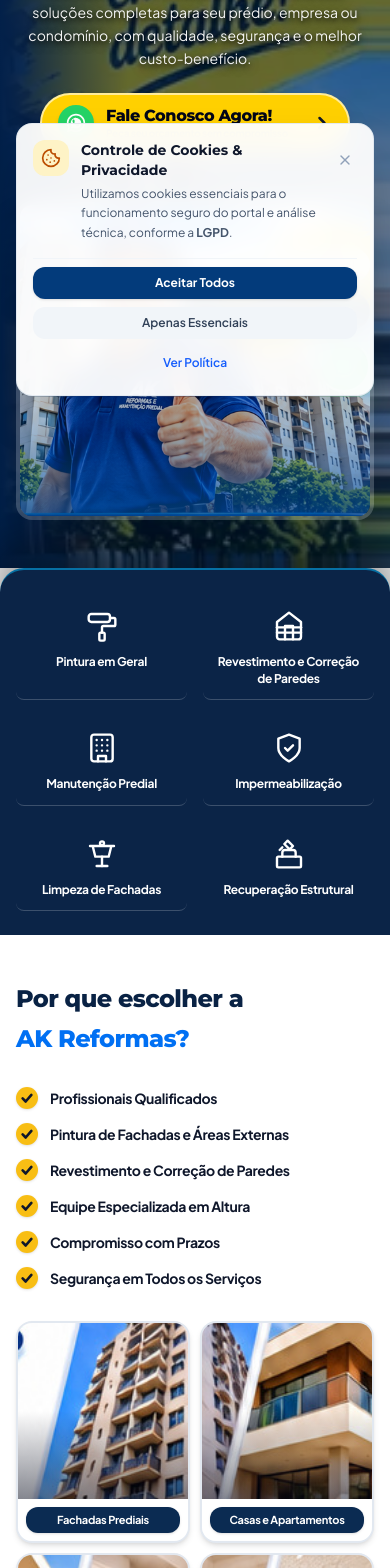
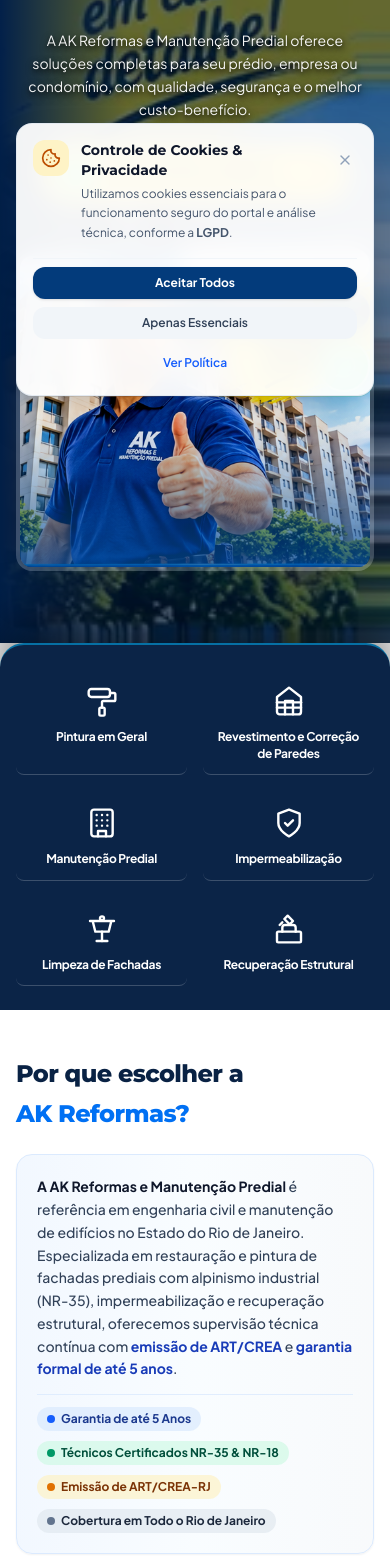
Before and after one commit to jrmacbrandt/ak_reformas, a React (Vite) app: page / in a window 390 px wide. Shown: the part 432-2000 px from the top of the page. Built offline with nearby package versions, Linux system fonts and the light colour scheme.

Commit message:
feat: show SEO/AEO authority texts on frontend and calibrate mobile stacking overlap timing for complete worker photo and 3rd testimonial view

```diff
--- a/src/components/Hero.tsx
+++ b/src/components/Hero.tsx
@@ -33,7 +33,10 @@ export const Hero: React.FC<HeroProps> = ({
   onOpenQuoteModal,
 }) => {
   return (
-    <section id="inicio" className="sticky top-0 z-0 overflow-hidden bg-[#03214a] text-white min-h-[540px] sm:min-h-[580px] lg:min-h-[640px] flex items-center w-full">
+    <section
+      id="inicio"
+      className="sticky z-0 overflow-hidden bg-[#03214a] text-white min-h-[540px] sm:min-h-[580px] lg:min-h-[640px] flex items-center w-full top-[calc(100vh-100%)] lg:top-0"
+    >
       {/* Background Container anchored to the RIGHT, scaling to 100% height without any cropping of helmet or yellow badge */}
       <div className="absolute inset-0 z-0 flex justify-end overflow-hidden bg-[#03214a] pointer-events-none select-none">
         <picture className="h-full flex justify-end shrink-0">
@@ -61,6 +64,12 @@ export const Hero: React.FC<HeroProps> = ({
 
           {/* Left Column: Headlines, Paragraph, and Yellow CTA Button */}
           <div className="lg:col-span-7 z-20 pt-2 lg:pt-6 text-center lg:text-left">
+
+            {/* Visual SEO & Geo Badge */}
+            <div className="inline-flex items-center gap-2 px-3 py-1 rounded-full bg-white/10 backdrop-blur-sm border border-white/20 text-white text-[11px] sm:text-xs font-bold tracking-wide uppercase mb-2 shadow-xs">
+              <span className="w-2 h-2 rounded-full bg-[#25D366] animate-pulse"></span>
+              <span>Rio de Janeiro · Alpinismo Industrial NR-35 · Pintura de Fachadas</span>
+            </div>
 
             {/* Angled headline container matching original flyer tilt of -6.8 degrees */}
             <div
@@ -204,8 +213,8 @@ export const Hero: React.FC<HeroProps> = ({
           {/* Right Column: Hero Contractor + Modern Balcony Building Visual */}
           <div className="lg:col-span-5 relative mt-4 lg:mt-0 flex justify-center lg:justify-end items-end">
 
-            {/* Mobile View: Kept 100% exactly as requested by user */}
-            <div className="block lg:hidden relative w-full max-w-[420px] sm:max-w-[460px]">
+            {/* Mobile View: Dedicated space allowing the worker photo to be fully viewed before next section rises */}
+            <div className="block lg:hidden relative w-full max-w-[420px] sm:max-w-[460px] pb-6 sm:pb-8">
               <div className="relative rounded-2xl overflow-hidden shadow-2xl border-4 border-white/20">
                 <img
                   src="/extracted/hero_contractor_full.png"
--- a/src/components/Testimonials.tsx
+++ b/src/components/Testimonials.tsx
@@ -18,7 +18,10 @@ export const Testimonials: React.FC<TestimonialsProps> = ({
   onUpdateTestimonials,
 }) => {
   return (
-    <section id="depoimentos" className="sticky top-0 z-10 py-16 sm:py-20 bg-[#0a2f60] text-white overflow-hidden scroll-mt-20">
+    <section
+      id="depoimentos"
+      className="sticky z-10 py-12 sm:py-16 pb-16 sm:pb-20 bg-[#0a2f60] text-white overflow-hidden scroll-mt-20 top-[calc(100vh-100%)] lg:top-0"
+    >
       {/* Background radial glow */}
       <div className="absolute top-1/2 left-1/4 -translate-y-1/2 w-[600px] h-[300px] bg-blue-500/15 rounded-full blur-3xl pointer-events-none" />
 
--- a/src/components/WhyChooseUs.tsx
+++ b/src/components/WhyChooseUs.tsx
@@ -26,7 +26,7 @@ export const WhyChooseUs: React.FC<WhyChooseUsProps> = ({
       <div className="max-w-[1240px] mx-auto px-4 sm:px-6 lg:px-8">
 
         {/* Section Heading: "Por que escolher a AK Reformas?" */}
-        <div className="mb-8 sm:mb-12">
+        <div className="mb-6 sm:mb-8">
           <h2 className="font-display font-extrabold text-2xl sm:text-3xl lg:text-4xl tracking-tight flex flex-wrap items-center gap-2">
             <span
               contentEditable={isEditable}
@@ -45,6 +45,31 @@ export const WhyChooseUs: React.FC<WhyChooseUsProps> = ({
               {titleHighlight}
             </span>
           </h2>
+        </div>
+
+        {/* SEO & AEO Authority Block: Definitive Entity Summary & Trust Credentials */}
+        <div className="mb-8 p-5 sm:p-6 rounded-2xl bg-gradient-to-r from-blue-50/80 via-sky-50/40 to-slate-50 border border-blue-100 shadow-xs">
+          <p className="text-sm sm:text-[15px] text-slate-700 leading-relaxed font-medium">
+            <strong className="text-slate-900 font-bold">A AK Reformas e Manutenção Predial</strong> é referência em engenharia civil e manutenção de edifícios no Estado do Rio de Janeiro. Especializada em restauração e pintura de fachadas prediais com alpinismo industrial (NR-35), impermeabilização e recuperação estrutural, oferecemos supervisão técnica contínua com <strong className="text-blue-800">emissão de ART/CREA</strong> e <strong className="text-blue-800">garantia formal de até 5 anos</strong>.
+          </p>
+          <div className="mt-3.5 pt-3 border-t border-blue-100/80 flex flex-wrap items-center gap-2.5 sm:gap-4 text-xs font-bold">
+            <span className="inline-flex items-center gap-1.5 px-2.5 py-1 rounded-full bg-blue-100/70 text-blue-900">
+              <span className="w-2 h-2 rounded-full bg-blue-600"></span>
+              Garantia de até 5 Anos
+            </span>
+            <span className="inline-flex items-center gap-1.5 px-2.5 py-1 rounded-full bg-emerald-100/70 text-emerald-900">
+              <span className="w-2 h-2 rounded-full bg-emerald-600"></span>
+              Técnicos Certificados NR-35 & NR-18
+            </span>
+            <span className="inline-flex items-center gap-1.5 px-2.5 py-1 rounded-full bg-amber-100/70 text-amber-900">
+              <span className="w-2 h-2 rounded-full bg-amber-600"></span>
+              Emissão de ART/CREA-RJ
+            </span>
+            <span className="inline-flex items-center gap-1.5 px-2.5 py-1 rounded-full bg-slate-200/70 text-slate-800">
+              <span className="w-2 h-2 rounded-full bg-slate-500"></span>
+              Cobertura em Todo o Rio de Janeiro
+            </span>
+          </div>
         </div>
 
         {/* 2-Column Split: Benefits Checklist on Left, 5-Card Angled Gallery on Right */}
```
